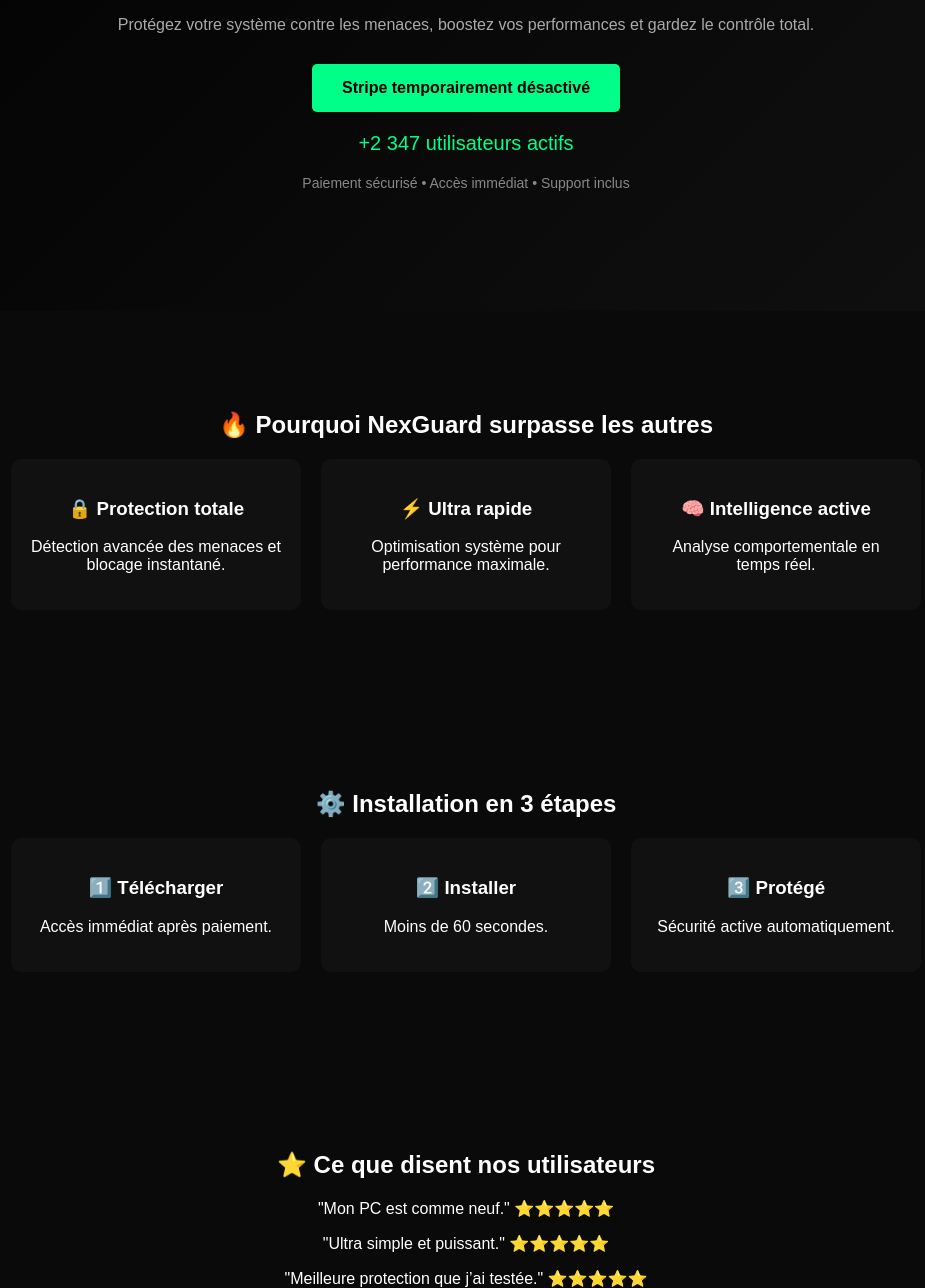
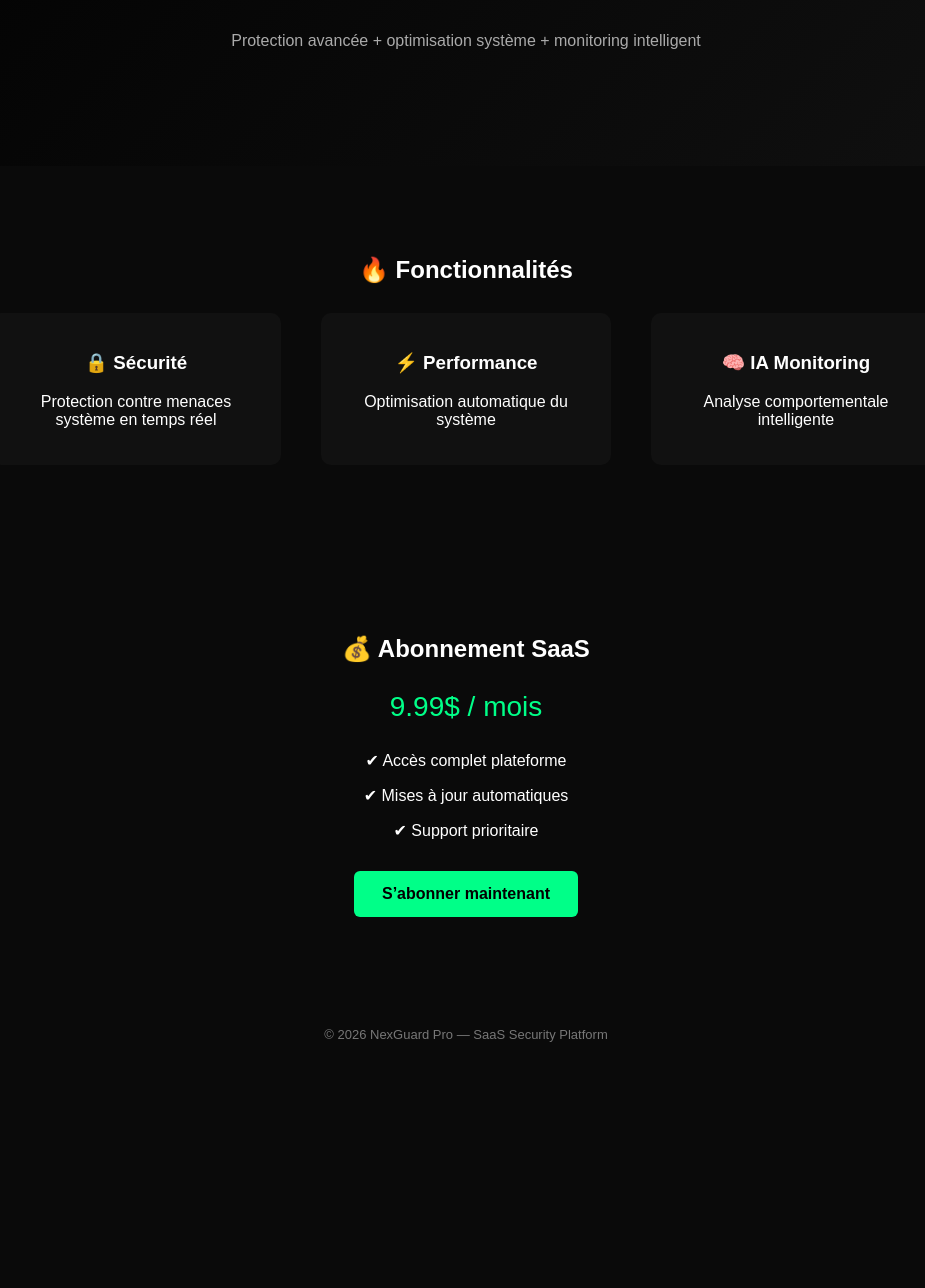
Before and after one commit to gaellevesque535-ops/nexxguardproxl, a website: page index.html in a window 1280 px wide. Shown: the part 273-1561 px from the top of the page, without its empty margins (174-1099 px from the left). After the commit the page ends 1355 px from the top, so only its background shows below. Drawn offline with Linux system fonts and the light colour scheme.

Commit message:
Update index.html

```diff
--- a/index.html
+++ b/index.html
@@ -2,7 +2,12 @@
 <html lang="fr">
 <head>
 <meta charset="UTF-8">
-<title>NexGuard Pro - Protection Premium</title>
+<meta name="viewport" content="width=device-width, initial-scale=1.0">
+
+<title>NexGuard Pro - SaaS Security</title>
+
+<!-- Stripe -->
+<script async src="https://js.stripe.com/v3/buy-button.js"></script>
 
 <style>
 body {
@@ -14,49 +19,31 @@
 }
 
 header {
-padding: 120px 20px;
+padding: 100px 20px;
 background: linear-gradient(135deg, #000, #111);
 }
 
 h1 {
-font-size: 50px;
+font-size: 52px;
 }
 
 .subtitle {
 color: #aaa;
-margin-bottom: 20px;
+margin-top: 10px;
 }
 
 .badge {
 background: #00ff88;
 color: black;
-padding: 5px 10px;
+padding: 6px 12px;
 border-radius: 5px;
+font-size: 12px;
 display: inline-block;
 margin-bottom: 20px;
-font-size: 12px;
-}
-
-.bouton {
-background: #00ff88;
-color: black;
-padding: 15px 30px;
-text-decoration: none;
-font-weight: bold;
-border-radius: 5px;
-display: inline-block;
-margin: 10px;
 }
 
 .section {
-padding: 80px 20px;
-}
-
-.features {
-display: flex;
-flex-wrap: wrap;
-justify-content: center;
-gap: 20px;
+padding: 70px 20px;
 }
 
 .card {
@@ -64,30 +51,37 @@
 padding: 20px;
 border-radius: 10px;
 width: 250px;
-}
-
-.pricing {
-background: #111;
-padding: 40px;
-border-radius: 10px;
+margin: 10px;
 display: inline-block;
 }
 
-.trust {
-margin-top: 20px;
-color: #888;
-font-size: 14px;
+.features {
+display: flex;
+justify-content: center;
+flex-wrap: wrap;
+gap: 20px;
 }
 
-.counter {
-font-size: 20px;
-margin-top: 10px;
+.price {
+font-size: 28px;
 color: #00ff88;
+}
+
+.button {
+background: #00ff88;
+color: black;
+padding: 14px 28px;
+border-radius: 6px;
+text-decoration: none;
+font-weight: bold;
+display: inline-block;
+margin-top: 15px;
 }
 
 footer {
 padding: 40px;
 color: #777;
+font-size: 13px;
 }
 </style>
 
@@ -97,120 +91,64 @@
 
 <header>
 
-<div class="badge">✔️ Sécurité certifiée</div>
+<div class="badge">✔ SaaS Security Platform</div>
 
-<h1>🛡️ NexGuard Pro</h1>
+<h1>🛡 NexGuard Pro</h1>
 
 <p class="subtitle">
-Protégez votre système contre les menaces, boostez vos performances et gardez le contrôle total.
+Protection avancée + optimisation système + monitoring intelligent
 </p>
 
-<a href="#" class="bouton">Stripe temporairement désactivé</a>
-
+<!-- STRIPE BUTTON -->
 <stripe-buy-button
-buy-button-id="buy_btn_1TMxtJ0tbbR157nM6pIsb3wx"
-publishable-key="pk_live_XXXXX">
+  buy-button-id="buy_btn_REPLACE_ID"
+  publishable-key="pk_test_REPLACE_KEY">
 </stripe-buy-button>
-
-<div class="counter">
-+2 347 utilisateurs actifs
-</div>
-
-<div class="trust">
-Paiement sécurisé • Accès immédiat • Support inclus
-</div>
 
 </header>
 
 <section class="section">
-<h2>🔥 Pourquoi NexGuard surpasse les autres</h2>
+
+<h2>🔥 Fonctionnalités</h2>
 
 <div class="features">
 
 <div class="card">
-<h3>🔒 Protection totale</h3>
-<p>Détection avancée des menaces et blocage instantané.</p>
+<h3>🔒 Sécurité</h3>
+<p>Protection contre menaces système en temps réel</p>
 </div>
 
 <div class="card">
-<h3>⚡ Ultra rapide</h3>
-<p>Optimisation système pour performance maximale.</p>
+<h3>⚡ Performance</h3>
+<p>Optimisation automatique du système</p>
 </div>
 
 <div class="card">
-<h3>🧠 Intelligence active</h3>
-<p>Analyse comportementale en temps réel.</p>
+<h3>🧠 IA Monitoring</h3>
+<p>Analyse comportementale intelligente</p>
 </div>
 
 </div>
 </section>
 
 <section class="section">
-<h2>⚙️ Installation en 3 étapes</h2>
 
-<div class="features">
+<h2>💰 Abonnement SaaS</h2>
 
-<div class="card">
-<h3>1️⃣ Télécharger</h3>
-<p>Accès immédiat après paiement.</p>
-</div>
+<p class="price">9.99$ / mois</p>
 
-<div class="card">
-<h3>2️⃣ Installer</h3>
-<p>Moins de 60 secondes.</p>
-</div>
+<p>✔ Accès complet plateforme</p>
+<p>✔ Mises à jour automatiques</p>
+<p>✔ Support prioritaire</p>
 
-<div class="card">
-<h3>3️⃣ Protégé</h3>
-<p>Sécurité active automatiquement.</p>
-</div>
-
-</div>
-</section>
-
-<section class="section">
-<h2>⭐ Ce que disent nos utilisateurs</h2>
-
-<p>"Mon PC est comme neuf." ⭐⭐⭐⭐⭐</p>
-<p>"Ultra simple et puissant." ⭐⭐⭐⭐⭐</p>
-<p>"Meilleure protection que j’ai testée." ⭐⭐⭐⭐⭐</p>
-
-</section>
-
-<section class="section">
-<h2>💰 Offre limitée</h2>
-
-<div class="pricing">
-
-<h3>NexGuard Pro</h3>
-<p>9.99$ / mois</p>
-
-<p>✔️ Protection complète</p>
-<p>✔️ Mises à jour incluses</p>
-<p>✔️ Support prioritaire</p>
-
-<a href="https://buy.stripe.com/bJebIT7b057N6RO2Bj6Na00" class="bouton" target="_blank">
+<a class="button" href="https://buy.stripe.com/bJebIT7b057N6RO2Bj6Na00" target="_blank">
 S’abonner maintenant
 </a>
-
-<p class="trust">🔒 Garantie satisfaction 7 jours</p>
-
-</div>
-
-</section>
-
-<section class="section">
-<h2>🛡️ Garantie sans risque</h2>
-
-<p>
-Essayez NexGuard sans stress.
-Si vous n’êtes pas satisfait, remboursement garanti.
-</p>
 
 </section>
 
 <footer>
-<p>© 2026 NexGuard Pro — Tous droits réservés</p>
+© 2026 NexGuard Pro — SaaS Security Platform
 </footer>
 
 </body>
```
